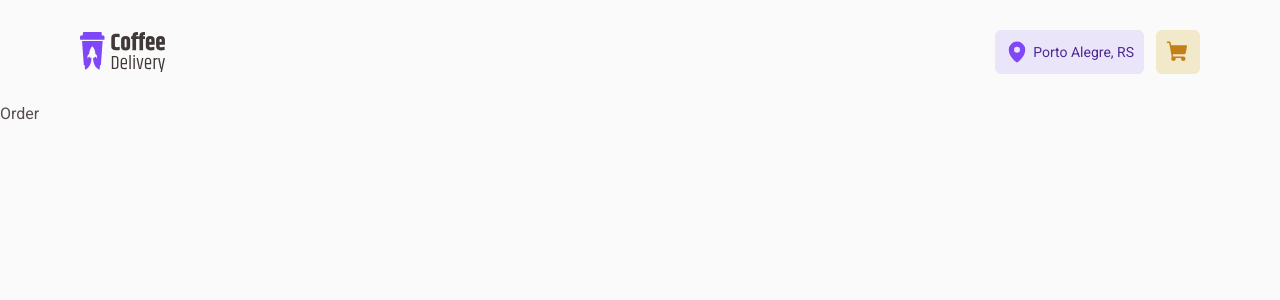
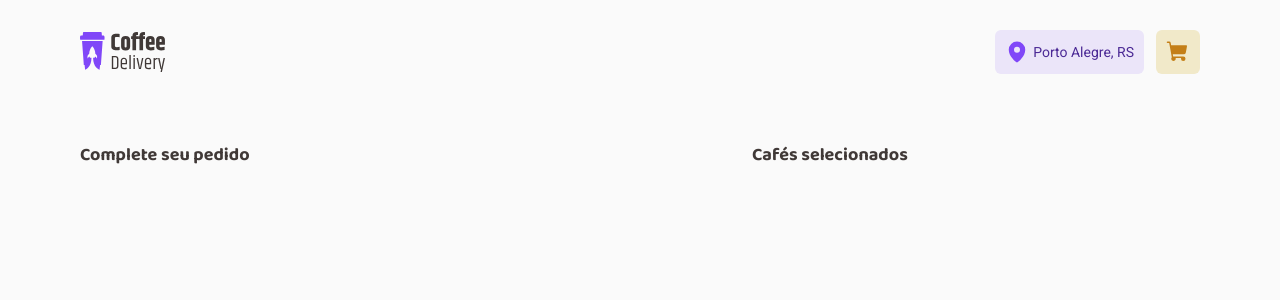
Before and after one commit to edilaine-as/ReactJS_CoffeeDelivery, a React (Vite) app: page /order in a window 1280 px wide. Shown: the top 300 px of the page. Built offline with nearby package versions, Linux system fonts and the light colour scheme.

Commit message:
Working on page Order

```diff
--- a/src/layouts/DefaultLayout.tsx
+++ b/src/layouts/DefaultLayout.tsx
@@ -1,18 +1,11 @@
-import styled from "styled-components";
 import { Header } from "../components/Header";
 import { Outlet } from 'react-router-dom'
-
-export const OutletWrapper = styled(Outlet)`
-    max-width: 1160px;
-    padding: 92px 20px;
-    margin: 0 auto;
-`
 
 export function DefaultLayout(){
     return(
         <div>
             <Header />
-            <OutletWrapper />
+            <Outlet />
         </div>
     )
 }
--- a/src/pages/Order/index.tsx
+++ b/src/pages/Order/index.tsx
@@ -1,5 +1,20 @@
+import { AdressContent, OrderContainer, CartContent, CartContainer, Container, PaymentContent } from "./styles";
+
 export function Order(){
     return(
-        <h1>Order</h1>
+        <Container>
+            <OrderContainer>
+                <h2>Complete seu pedido</h2>
+
+                <AdressContent></AdressContent>
+
+                <PaymentContent></PaymentContent>
+            </OrderContainer>
+            <CartContainer>
+                <h2>Cafés selecionados</h2>
+
+                <CartContent></CartContent>
+            </CartContainer>
+        </Container>
     )
 }
--- a/src/pages/Order/styles.ts
+++ b/src/pages/Order/styles.ts
@@ -0,0 +1,33 @@
+import styled from "styled-components";
+import { mixins } from "../../styles/mixins";
+
+export const Container = styled.main`
+    max-width: 1160px;
+    display: flex;
+    gap: 32px;
+    margin: 0 auto;
+    padding: 2.5rem 1.25rem;
+`
+export const OrderContainer = styled.div`
+    width: 40rem;
+
+    > h2 {
+        color: ${(props) => props.theme['base-subtitle']};
+        ${mixins.fonts.titleXS}
+    }
+`
+
+export const AdressContent = styled.div``
+
+export const CartContainer = styled.div`
+    width: 28rem;
+
+    > h2 {
+        color: ${(props) => props.theme['base-subtitle']};
+        ${mixins.fonts.titleXS}
+    }
+`
+
+export const CartContent = styled.div``
+
+export const PaymentContent = styled.div``
```
